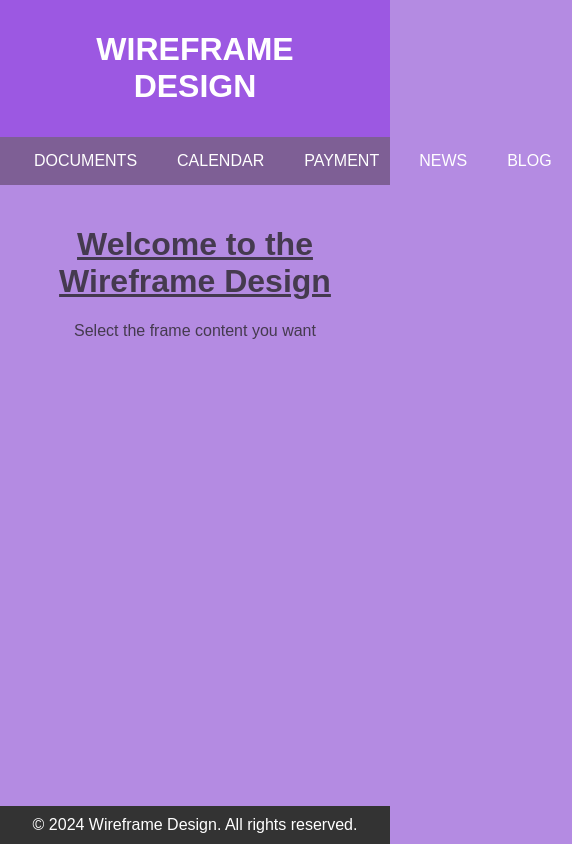
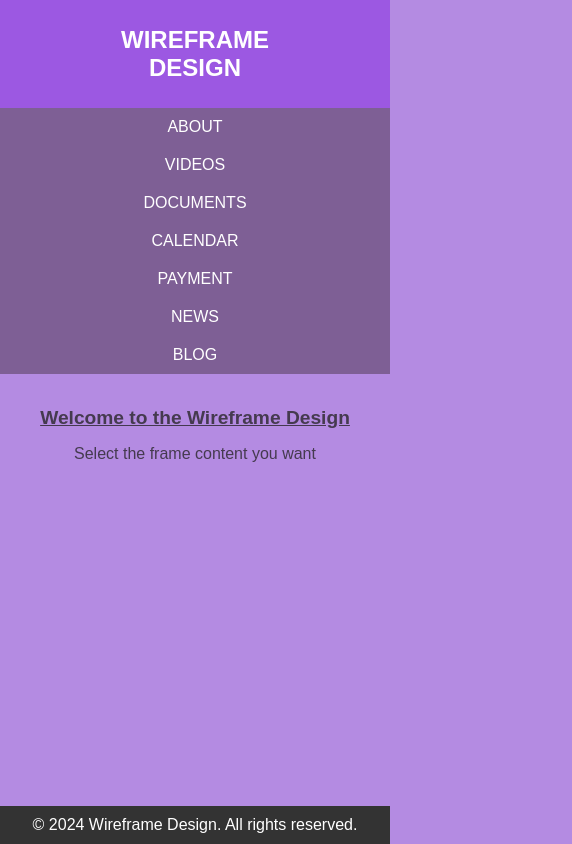
Before and after one commit to Devendran30/DevaWireFrame, a plain HTML site: page deva wireframe/wireframe.html in a window 390 px wide. Shown: the whole page, 572 px wide, since content can reach past the window. Drawn offline with Linux system fonts and the light colour scheme.

Commit message:
Add files via upload

```diff
--- a/deva wireframe/wireframe.html
+++ b/deva wireframe/wireframe.html
@@ -45,6 +45,27 @@
             width: 100%;
             bottom: 0;
         }
+         /* Media Queries for Responsive Design */
+         @media (max-width: 768px) {
+            nav {
+                flex-direction: column;
+                align-items: center;
+            }
+            nav a {
+                padding: 10px;
+                width: 100%;
+                text-align: center;
+            }
+        }
+
+        @media (max-width: 480px) {
+            header h1 {
+                font-size: 1.5em;
+            }
+            .container h1 {
+                font-size: 1.2em;
+            }
+        }
     </style>
 </head>
 <body>
```
